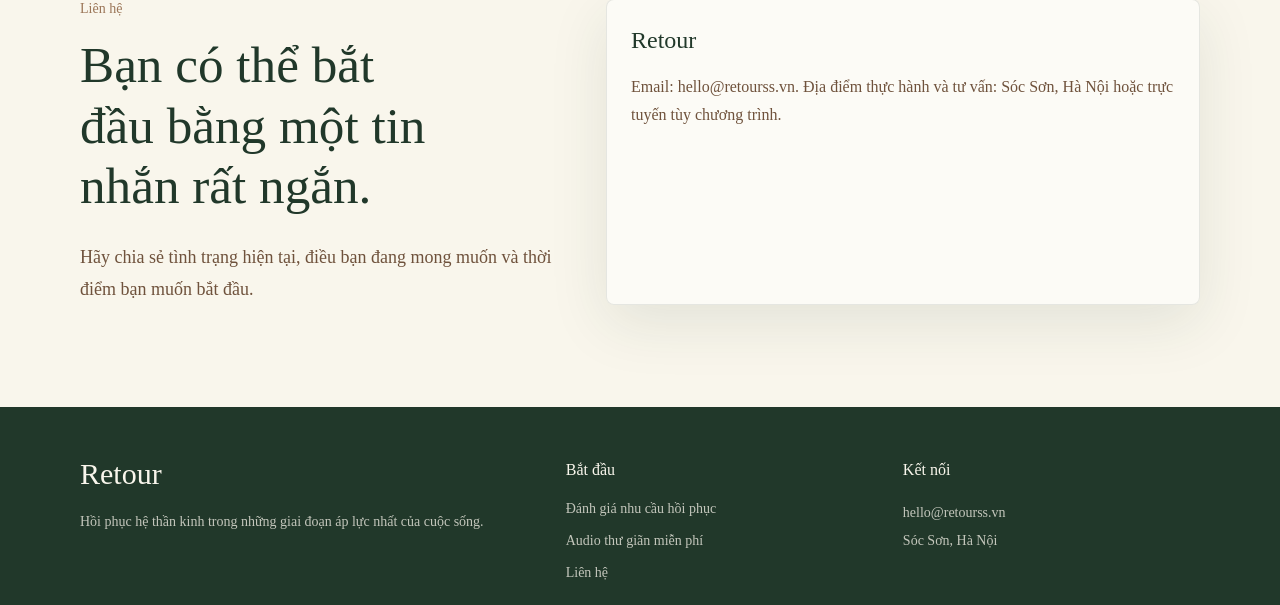
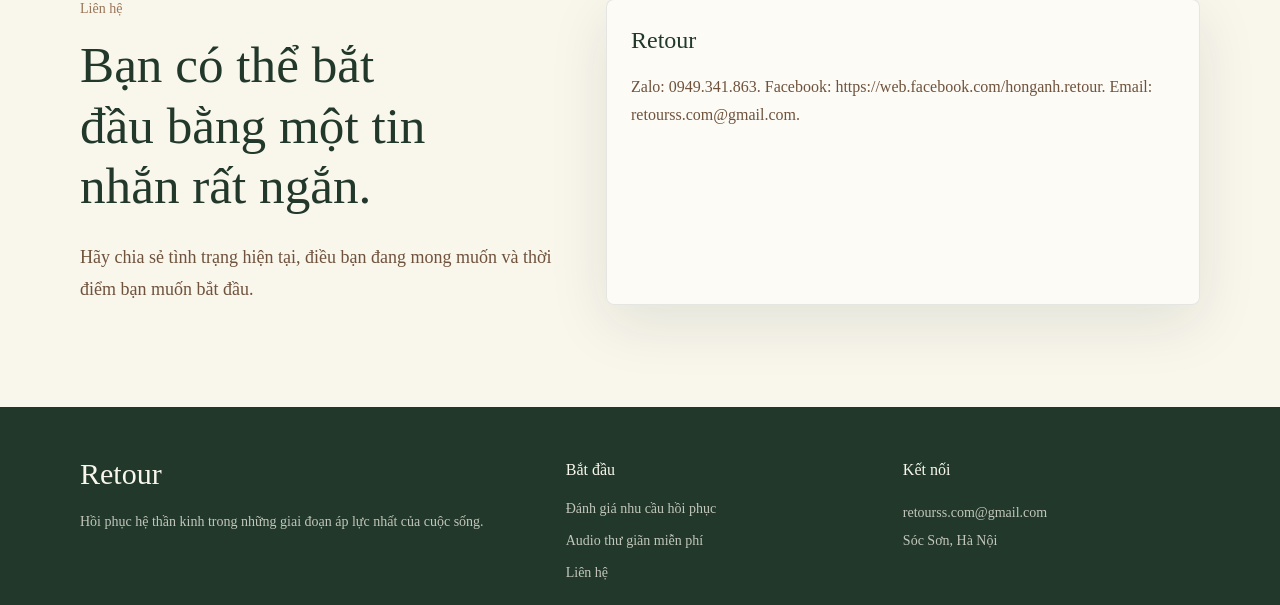
Before and after one commit to healthcoachhonganh/retourss-website, a Next.js app: page /lien-he in a window 1280 px wide. Shown: the part 239-844 px from the top of the page. Built offline with nearby package versions, Linux system fonts and the light colour scheme.

Commit message:
Update contact information

```diff
--- a/app/lien-he/page.tsx
+++ b/app/lien-he/page.tsx
@@ -16,7 +16,10 @@ export default function ContactPage() {
           title="Bạn có thể bắt đầu bằng một tin nhắn rất ngắn."
           body="Hãy chia sẻ tình trạng hiện tại, điều bạn đang mong muốn và thời điểm bạn muốn bắt đầu."
         />
-        <TextCard title="Retour" body={`Email: ${site.contactEmail}. Địa điểm thực hành và tư vấn: Sóc Sơn, Hà Nội hoặc trực tuyến tùy chương trình.`} />
+        <TextCard
+          title="Retour"
+          body={`Zalo: ${site.zalo}. Facebook: ${site.facebook}. Email: ${site.contactEmail}.`}
+        />
       </div>
     </section>
   );
--- a/data/site.ts
+++ b/data/site.ts
@@ -4,7 +4,9 @@ export const site = {
   description:
     "Retour giúp những người đang quá tải tìm lại giấc ngủ, sự bình tĩnh và năng lượng sống thông qua hơi thở, cơ thể và nghỉ ngơi sâu.",
   cta: "Đánh giá nhu cầu hồi phục",
-  contactEmail: "hello@retourss.vn"
+  contactEmail: "retourss.com@gmail.com",
+  zalo: "0949.341.863",
+  facebook: "https://web.facebook.com/honganh.retour"
 };
 
 export const mainNav = [
```
